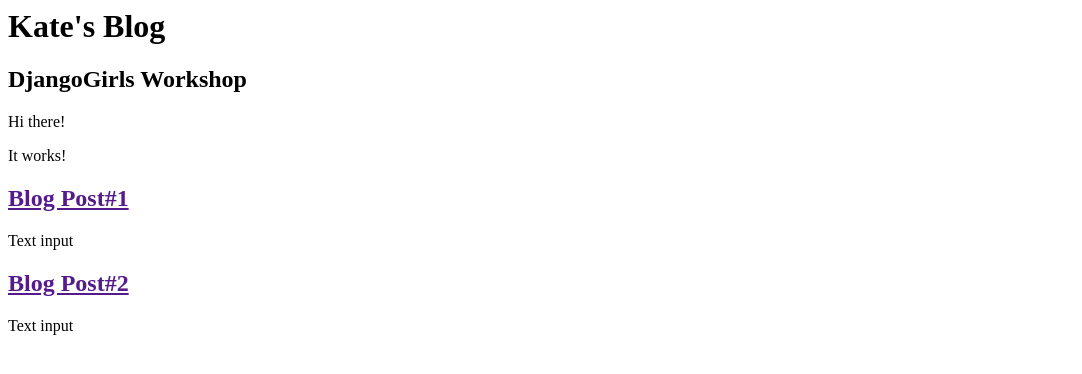
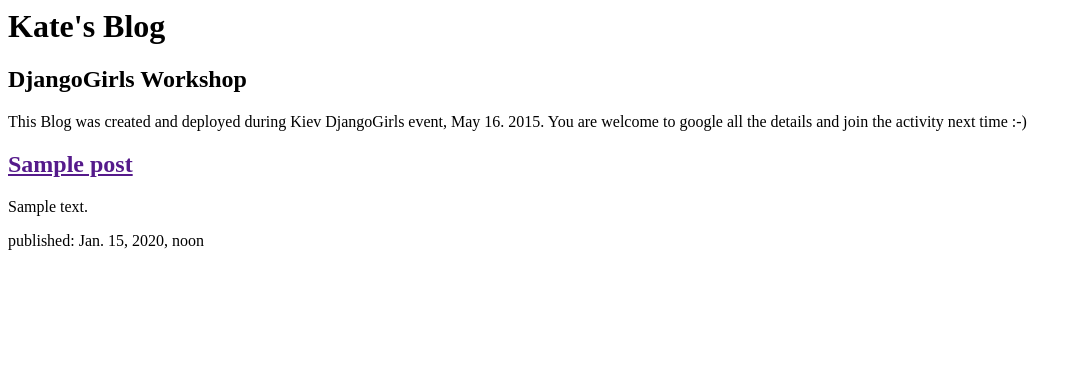
Before and after one commit to pocuhkacumpo/my-first-blog, a Django app: template blog/templates/blog/post_list.html in a window 1280 px wide. Shown: the top 374 px of the page, without its empty margins (0-1082 px from the left). Run offline with Django 3.2, Linux system fonts and the light colour scheme; the template is opened without the code that fills it: values that come from a table or form of the project are taken from there, others are empty; tables that the repository leaves empty hold one stand-in row (values such as "Sample post").

Commit message:
I added some code to htm page. And that is the fourth commit today

```diff
--- a/blog/templates/blog/post_list.html
+++ b/blog/templates/blog/post_list.html
@@ -6,17 +6,16 @@
         <h1>Kate's Blog</h1>
         <h2>DjangoGirls Workshop</h2>
 
-        <p>Hi there!</p>
-        <p>It works!</p>
+        <p>This Blog was created and deployed during Kiev DjangoGirls event, May 16. 2015. You are welcome to google all the details and join the activity next time :-)</p>
 
-        <div>
-        <h2><a href="">Blog Post#1</a></h2>
-        <p>Text input</p>
-        </div>
+        {% for post in posts%}
+            <div>
+                <h2><a href="">{{ post.title }}</a></h2>
+                <p>{{ post.text|linebreaks }}</p>
+                <p>published: {{ post.published_date }}</p>
 
-        <div>
-        <h2><a href="">Blog Post#2</a></h2>
-        <p>Text input</p>
-        </div>
+            </div>
+        {% endfor %}
+
     </body>
 </html>
--- a/blog/views.py
+++ b/blog/views.py
@@ -1,6 +1,10 @@
 from django.shortcuts import render
+from django.utils import timezone
+from .models import Post
+
 
 # Create your views here.
 
 def post_list(request):
-    return render(request, 'blog/post_list.html', {})
+    posts = Post.objects.filter(published_date__lte=timezone.now()).order_by('published_date')
+    return render(request, 'blog/post_list.html', {'posts' : posts})
```
